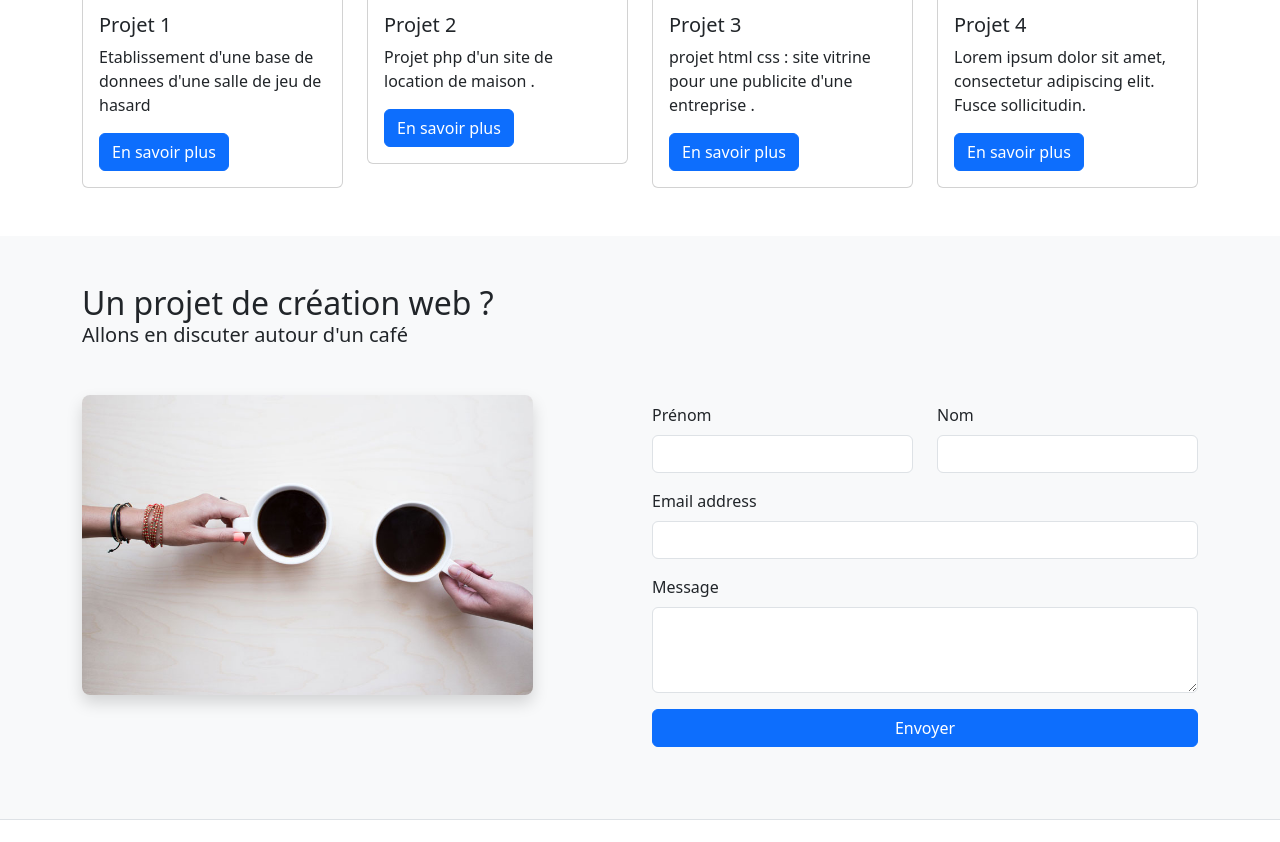
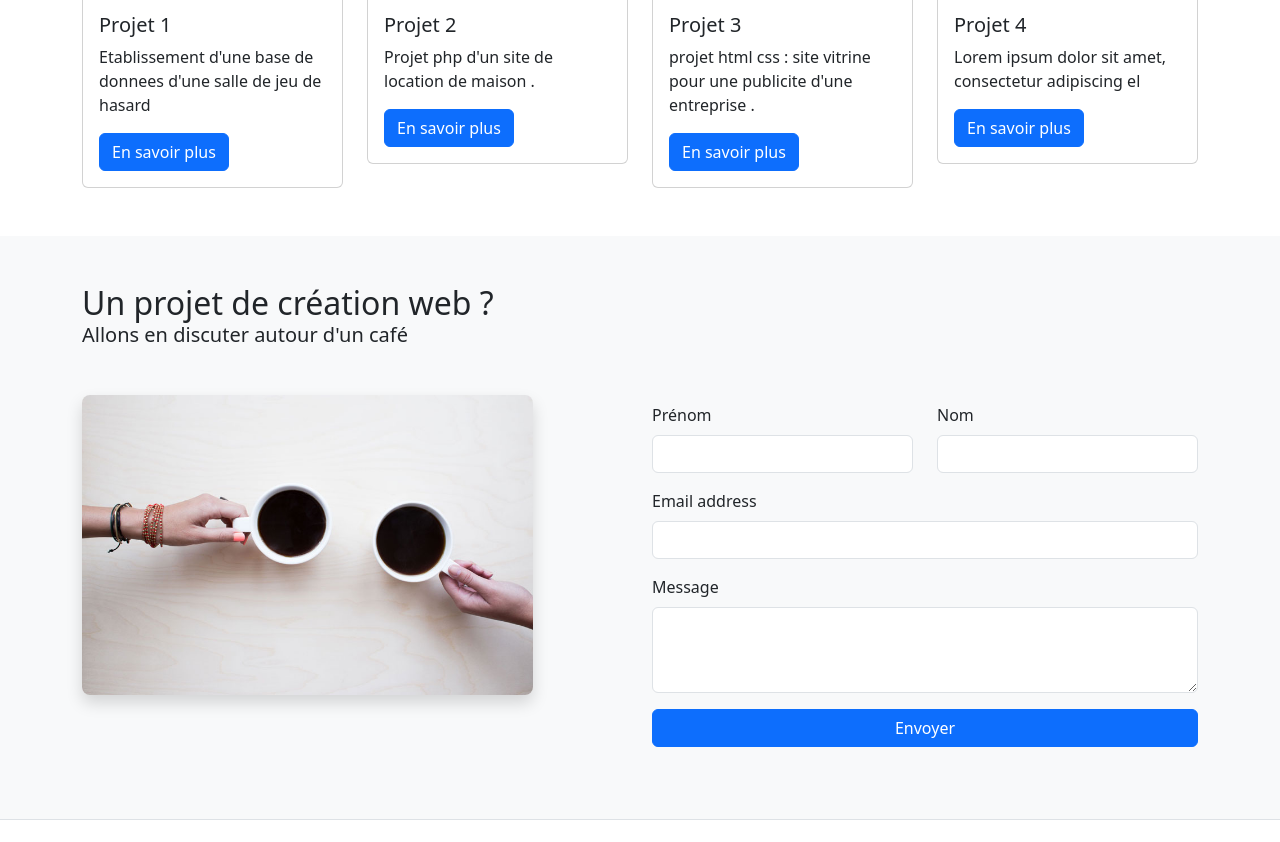
Before and after one commit to ALIOUCISSE11/Bootstrap, a plain HTML site: page index.html in a window 1280 px wide. Shown: the part 2275-3117 px from the top of the page. Drawn offline with nearby package versions, Linux system fonts and the light colour scheme.

Commit message:
deuxieme mis a jour

```diff
--- a/index.html
+++ b/index.html
@@ -404,24 +404,21 @@
                           <img src="Img/card31.jpg" class="d-block w-100" alt="Image slide 1">
                           <div class="carousel-caption d-none d-md-block">
                             <h5>Slide 1</h5>
-                            <p>Lorem ipsum dolor sit amet, consectetur adipiscing elit. Fusce
-                              sollicitudin.</p>
+                            <p>Lorem ipsum dolor sit amet, consectetur adipiscing el</p>
                           </div>
                         </div>
                         <div class="carousel-item h-100" data-bs-interval="2000">
                           <img src="Img/card1.jpg" class="d-block w-100" alt="Image slide 2">
                           <div class="carousel-caption d-none d-md-block">
                             <h5>Slide 2</h5>
-                            <p>Lorem ipsum dolor sit amet, consectetur adipiscing elit. Fusce
-                              sollicitudin.</p>
+                            <p>Lorem ipsum dolor sit amet, consectetur adipiscing el</p>
                           </div>
                         </div>
                         <div class="carousel-item h-100">
                           <img src="Img/card1.jpg" class="d-block w-100" alt="Image slide 3">
                           <div class="carousel-caption d-none d-md-block">
                             <h5>Slide 3</h5>
-                            <p>Lorem ipsum dolor sit amet, consectetur adipiscing elit. Fusce
-                              sollicitudin.</p>
+                            <p>Lorem ipsum dolor sit amet, consectetur adipiscing el</p>
                           </div>
                         </div>
                       </div>
@@ -445,8 +442,7 @@
                 <img src="Img/card2.jpg" class="card-img-top" alt="...">
                 <div class="card-body">
                   <h5 class="card-title">Projet 4</h5>
-                  <p class="card-text">Lorem ipsum dolor sit amet, consectetur adipiscing elit. Fusce
-                    sollicitudin.</p>
+                  <p class="card-text">Lorem ipsum dolor sit amet, consectetur adipiscing el</p>
                   <a class="btn btn-primary" data-bs-toggle="offcanvas" data-bs-target="#infoProjet4"
                      aria-controls="infoProjet4">En savoir plus</a>
                 </div>
@@ -466,24 +462,21 @@
                           <img src="" class="d-block w-100" alt="Image slide 1">
                           <div class="carousel-caption d-none d-md-block">
                             <h5>Slide 1</h5>
-                            <p>Lorem ipsum dolor sit amet, consectetur adipiscing elit. Fusce
-                              sollicitudin.</p>
+                            <p>Lorem ipsum dolor sit amet, consectetur adipiscing el</p>
                           </div>
                         </div>
                         <div class="carousel-item h-100" data-bs-interval="2000">
                           <img src="Img/card1.jpg" class="d-block w-100" alt="Image slide 2">
                           <div class="carousel-caption d-none d-md-block">
                             <h5>Slide 2</h5>
-                            <p>Lorem ipsum dolor sit amet, consectetur adipiscing elit. Fusce
-                              sollicitudin.</p>
+                            <p>Lorem ipsum dolor sit amet, consectetur adipiscing el</p>
                           </div>
                         </div>
                         <div class="carousel-item h-100">
                           <img src="Img/card1.jpg=" class="d-block w-100" alt="Image slide 3">
                           <div class="carousel-caption d-none d-md-block">
                             <h5>Slide 3</h5>
-                            <p>Lorem ipsum dolor sit amet, consectetur adipiscing elit. Fusce
-                              sollicitudin.</p>
+                            <p>Lorem ipsum dolor sit amet, consectetur adipiscing el</p>
                           </div>
                         </div>
                       </div>
```
